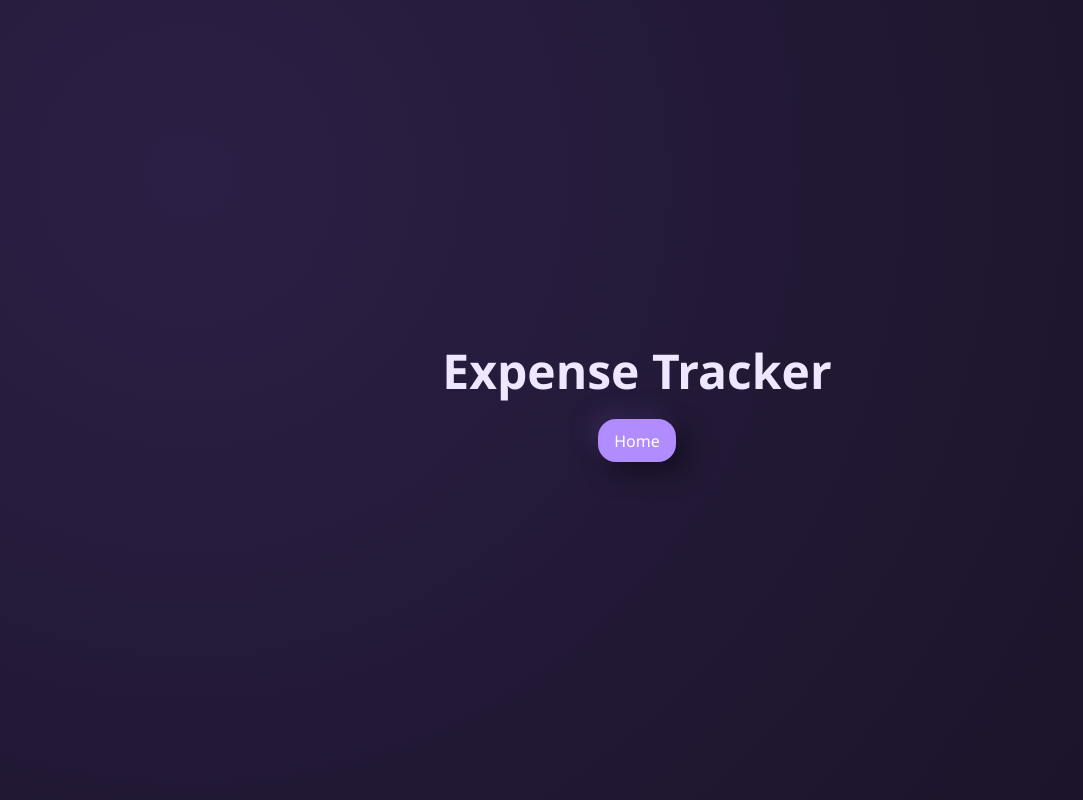
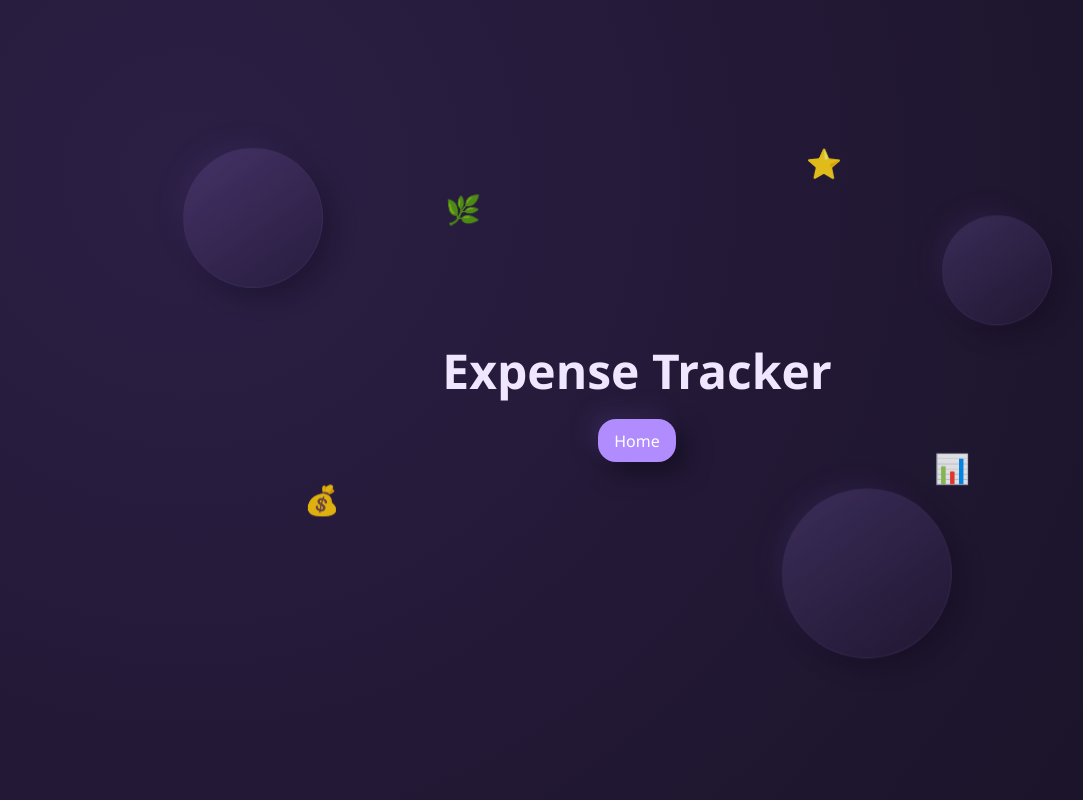
Before and after one commit to sridevi57-sys/Expense-Tracker, a plain HTML site: page index.html in a window 1280 px wide. Shown: the top 800 px of the page, without its empty margins (3-1086 px from the left). Drawn offline with Linux system fonts and the light colour scheme.

```diff
--- a/index.html
+++ b/index.html
@@ -8,6 +8,15 @@
 </head>
 <body>
   <section id="landing-screen" class="landing-screen">
+    <div class="landing-float-wrap" aria-hidden="true">
+      <div class="float-orb orb-1"></div>
+      <div class="float-orb orb-2"></div>
+      <div class="float-orb orb-3"></div>
+      <span class="float-icon icon-1">&#128176;</span>
+      <span class="float-icon icon-2">&#128202;</span>
+      <span class="float-icon icon-3">&#127807;</span>
+      <span class="float-icon icon-4">&#11088;</span>
+    </div>
     <h1 class="landing-title">Expense Tracker</h1>
     <button id="home-enter-btn" class="btn" type="button">Home</button>
   </section>
--- a/styles.css
+++ b/styles.css
@@ -43,18 +43,97 @@
 }
 
 .landing-screen {
+  position: relative;
   min-height: 100vh;
   display: grid;
   place-content: center;
   justify-items: center;
   gap: 1rem;
   text-align: center;
+  overflow: hidden;
 }
 
 .landing-title {
+  position: relative;
+  z-index: 2;
   margin: 0;
   font-size: clamp(2rem, 5vw, 3rem);
   color: var(--text);
+}
+
+.landing-screen .btn {
+  position: relative;
+  z-index: 2;
+}
+
+.landing-float-wrap {
+  position: absolute;
+  inset: 0;
+  pointer-events: none;
+}
+
+.float-orb {
+  position: absolute;
+  border-radius: 50%;
+  background: linear-gradient(145deg, color-mix(in srgb, var(--primary) 35%, transparent), color-mix(in srgb, var(--surface) 60%, transparent));
+  border: 1px solid color-mix(in srgb, var(--border) 70%, transparent);
+  box-shadow: var(--shadow);
+  opacity: 0.55;
+}
+
+.orb-1 {
+  width: 140px;
+  height: 140px;
+  left: 14%;
+  top: 20%;
+  animation: floatSlow 8s ease-in-out infinite;
+}
+
+.orb-2 {
+  width: 110px;
+  height: 110px;
+  right: 18%;
+  top: 28%;
+  animation: floatSlow 7s ease-in-out infinite reverse;
+}
+
+.orb-3 {
+  width: 170px;
+  height: 170px;
+  right: 26%;
+  bottom: 16%;
+  animation: floatSlow 9s ease-in-out infinite;
+}
+
+.float-icon {
+  position: absolute;
+  font-size: 1.8rem;
+  filter: saturate(120%);
+  opacity: 0.85;
+}
+
+.icon-1 {
+  left: 24%;
+  top: 60%;
+  animation: floatIcon 4.6s ease-in-out infinite;
+}
+
+.icon-2 {
+  right: 24%;
+  top: 56%;
+  animation: floatIcon 5.2s ease-in-out infinite;
+}
+
+.icon-3 {
+  left: 35%;
+  top: 24%;
+  animation: floatIcon 4.2s ease-in-out infinite reverse;
+}
+
+.icon-4 {
+  right: 34%;
+  top: 18%;
+  animation: floatIcon 5.6s ease-in-out infinite reverse;
 }
 
 .app-start-hidden {
@@ -931,6 +1010,16 @@
   100% { opacity: 0; transform: scale(0.85) rotate(-3deg); }
 }
 
+@keyframes floatSlow {
+  0%, 100% { transform: translateY(0) translateX(0); }
+  50% { transform: translateY(-14px) translateX(8px); }
+}
+
+@keyframes floatIcon {
+  0%, 100% { transform: translateY(0) rotate(0deg); }
+  50% { transform: translateY(-10px) rotate(6deg); }
+}
+
 @keyframes piggyShake {
   0%, 100% { transform: translateX(0) rotate(0); }
   25% { transform: translateX(-3px) rotate(-6deg); }
```
